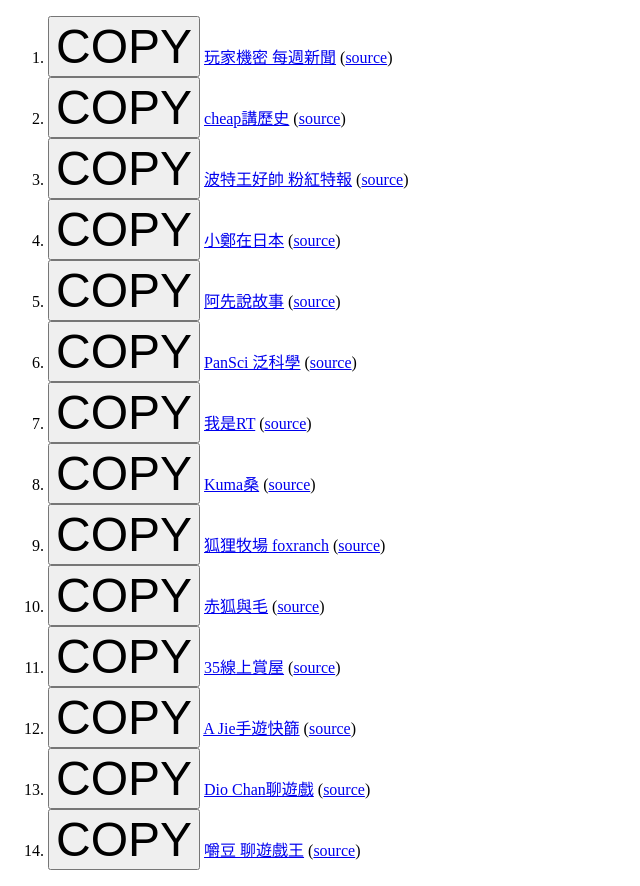
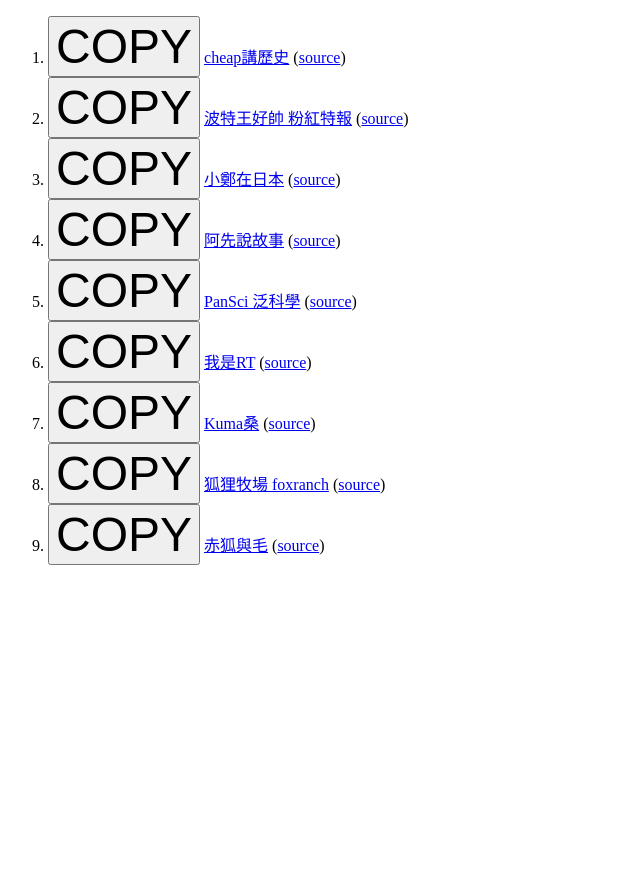
Before and after one commit to democwise2016/action-UT-Podcast-Weekly-202408, a plain HTML site: page index.html in a window 1280 px wide. Shown: the whole page, without its empty margins (0-640 px from the left). After the commit the page ends 800 px from the top, so only its background shows below. Drawn offline with Linux system fonts and the light colour scheme.

Commit message:
Deploying to gh-pages from @ democwise2016/action-UT-Podcast-Weekly-202408@a36c09531c5433eb5e069bcaff88e0269a25c136 🚀

```diff
--- a/index.html
+++ b/index.html
@@ -19,11 +19,6 @@
 </head>
 <body>
 <ol>
-<li>
-      <button type="button" style="font-size: 3rem" onclick="copyPlainString('https://democwise2016.github.io/action-UT-Podcast-Weekly-202408/GamerSecret-News-ch_UCmtmIF-u0ojej0y9i9STuIw.rss');this.style.color='red';">COPY</button>
-      <a href="https://democwise2016.github.io/action-UT-Podcast-Weekly-202408/GamerSecret-News-ch_UCmtmIF-u0ojej0y9i9STuIw.rss" target="_blank">玩家機密 每週新聞</a>
-      (<a href="https://www.youtube.com/channel/UCmtmIF-u0ojej0y9i9STuIw" target="_blank">source</a>)
-    </li>
 <li>
       <button type="button" style="font-size: 3rem" onclick="copyPlainString('https://democwise2016.github.io/action-UT-Podcast-Weekly-202408/cheapaoe-ch_UCGGrblndNzi86WY5lJkQJiA.rss');this.style.color='red';">COPY</button>
       <a href="https://democwise2016.github.io/action-UT-Podcast-Weekly-202408/cheapaoe-ch_UCGGrblndNzi86WY5lJkQJiA.rss" target="_blank">cheap講歷史</a>
@@ -68,26 +63,6 @@
       <button type="button" style="font-size: 3rem" onclick="copyPlainString('https://democwise2016.github.io/action-UT-Podcast-Weekly-202408/Fox_Wing-ch_UCuPeD_7PYCBf9IBb__1m5Ng.rss');this.style.color='red';">COPY</button>
       <a href="https://democwise2016.github.io/action-UT-Podcast-Weekly-202408/Fox_Wing-ch_UCuPeD_7PYCBf9IBb__1m5Ng.rss" target="_blank">赤狐與毛</a>
       (<a href="https://www.youtube.com/channel/UCuPeD_7PYCBf9IBb__1m5Ng" target="_blank">source</a>)
-    </li>
-<li>
-      <button type="button" style="font-size: 3rem" onclick="copyPlainString('https://democwise2016.github.io/action-UT-Podcast-Weekly-202408/35visitchannel-ch_UCnWB4yjKnm6AeW-pj4E3dQw.rss');this.style.color='red';">COPY</button>
-      <a href="https://democwise2016.github.io/action-UT-Podcast-Weekly-202408/35visitchannel-ch_UCnWB4yjKnm6AeW-pj4E3dQw.rss" target="_blank">35線上賞屋</a>
-      (<a href="https://www.youtube.com/channel/UCnWB4yjKnm6AeW-pj4E3dQw" target="_blank">source</a>)
-    </li>
-<li>
-      <button type="button" style="font-size: 3rem" onclick="copyPlainString('https://democwise2016.github.io/action-UT-Podcast-Weekly-202408/AJieLive-mobile-ch_UCYKhjw4BT72a1DYDzbXeb_g.rss');this.style.color='red';">COPY</button>
-      <a href="https://democwise2016.github.io/action-UT-Podcast-Weekly-202408/AJieLive-mobile-ch_UCYKhjw4BT72a1DYDzbXeb_g.rss" target="_blank">A Jie手遊快篩</a>
-      (<a href="https://www.youtube.com/channel/UCYKhjw4BT72a1DYDzbXeb_g" target="_blank">source</a>)
-    </li>
-<li>
-      <button type="button" style="font-size: 3rem" onclick="copyPlainString('https://democwise2016.github.io/action-UT-Podcast-Weekly-202408/diochan1055-ch_UCAQmUESq4GxO1b_iBCrYlTA.rss');this.style.color='red';">COPY</button>
-      <a href="https://democwise2016.github.io/action-UT-Podcast-Weekly-202408/diochan1055-ch_UCAQmUESq4GxO1b_iBCrYlTA.rss" target="_blank">Dio Chan聊遊戲</a>
-      (<a href="https://www.youtube.com/channel/UCAQmUESq4GxO1b_iBCrYlTA" target="_blank">source</a>)
-    </li>
-<li>
-      <button type="button" style="font-size: 3rem" onclick="copyPlainString('https://democwise2016.github.io/action-UT-Podcast-Weekly-202408/DOW2233-ch_UCerJk0-d22M7MFy8opOuyjA.rss');this.style.color='red';">COPY</button>
-      <a href="https://democwise2016.github.io/action-UT-Podcast-Weekly-202408/DOW2233-ch_UCerJk0-d22M7MFy8opOuyjA.rss" target="_blank">嚼豆 聊遊戲王</a>
-      (<a href="https://www.youtube.com/channel/UCerJk0-d22M7MFy8opOuyjA" target="_blank">source</a>)
     </li></ol>
 </body>
 </html>
```
